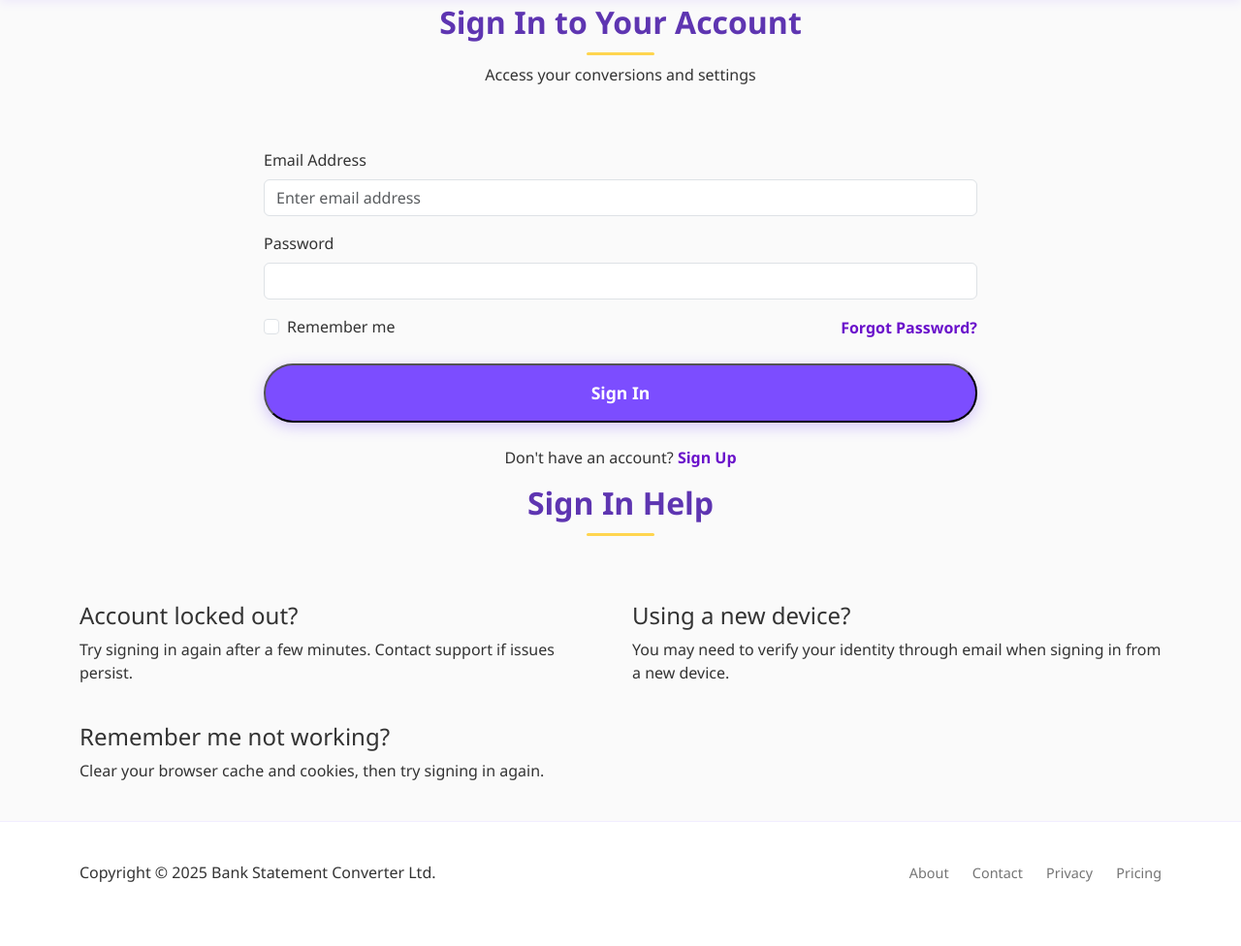
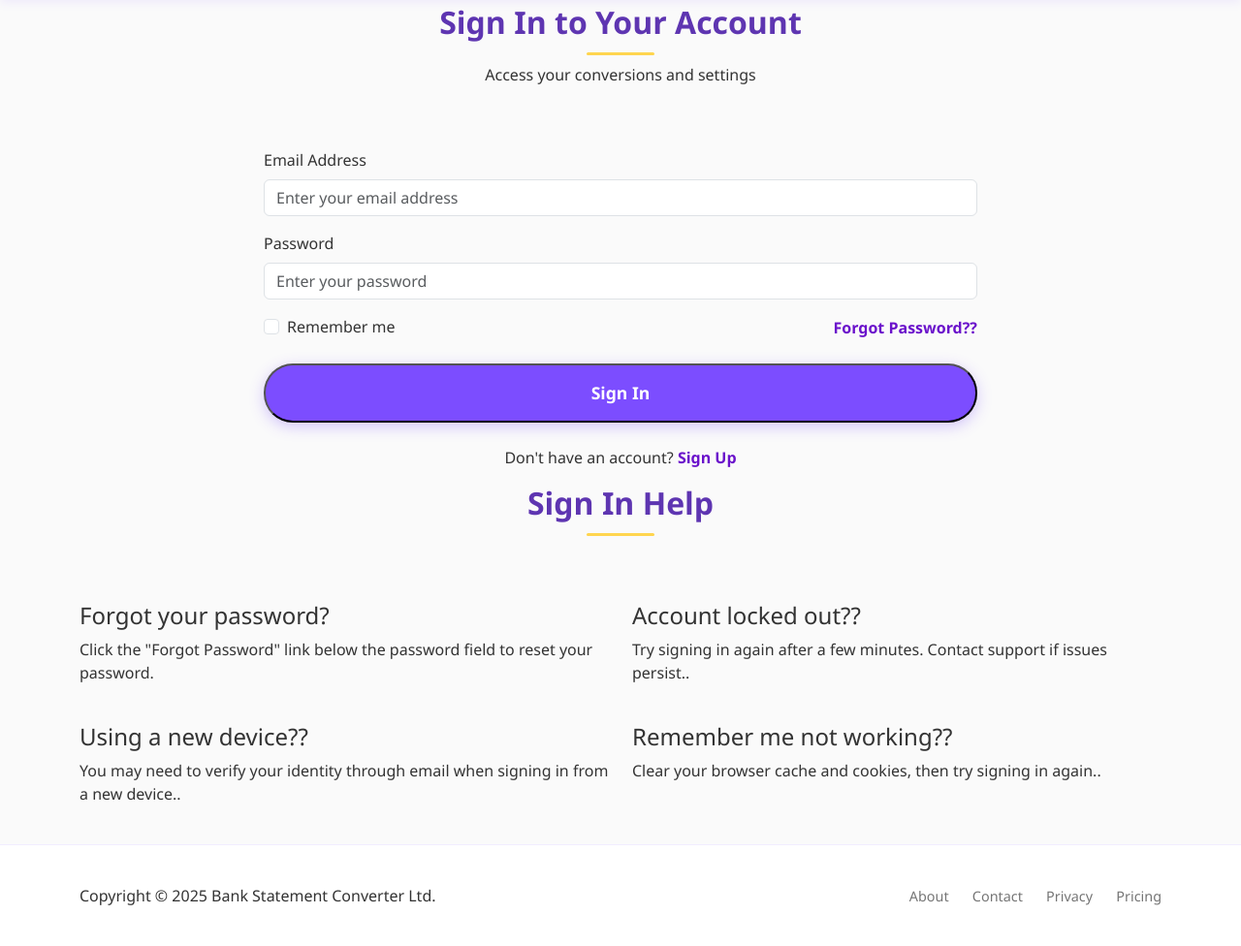
Before and after one commit to Zeecoworld/fimiff, a Flask app: page /login in a window 1280 px wide. Shown: the part 66-1042 px from the top of the page at 97% size. Before the commit the page ends 976 px from the top, so only its background shows below. Run offline with Flask 3, Linux system fonts and the light colour scheme; parts of the project's set-up code (start-up, migrations or seed data) failed here and were passed over; some libraries are stand-ins or nearby versions.

Commit message:
Update signin.html

```diff
--- a/templates/signin.html
+++ b/templates/signin.html
@@ -42,8 +42,8 @@
             <div class="col-md-8">
                 <div class="login-card">
                     <div class="section-title text-center mb-4">
-                        <h2>Sign In to Your Account</h2>
-                        <p>Access your conversions and settings</p>
+                        <h2>{{ text['title'] }}</h2>
+                        <p>{{ text['subtitle'] }}</p>
                     </div>
                     <form class="login-form" action="" method="post">
                         {{ form.hidden_tag() }}  <!-- CSRF protection -->
@@ -59,17 +59,18 @@
                         </div>
 
                         <div class="mb-3">
-                            <label for="email" class="form-label">Email Address</label>
+                            <label for="email" class="form-label">{{ text['email_label'] }}</label>
                             {{ form.email(class_='form-control',
-                                       placeholder='Enter email address') }}
+                                       placeholder='Enter your email address') }}
                             {% for error in form.email.errors %}
                             <span class="error">{{ error }}</span>
                             {% endfor %}
                         </div>
 
                         <div class="mb-3">
-                            <label for="password" class="form-label">Password</label>
-                            {{ form.password(class_='form-control') }}
+                            <label for="password" class="form-label">{{ text['password_label'] }}</label>
+                            {{ form.password(class_='form-control',
+                                           placeholder='Enter your password') }}
                             {% for error in form.password.errors %}
                             <span class="error">{{ error }}</span>
                             {% endfor %}
@@ -79,18 +80,18 @@
                             <div class="d-flex justify-content-between align-items-center">
                                 <div class="form-check">
                                     {{ form.remember_me(class_='form-check-input') }}
-                                    <label class="form-check-label" for="remember_me">Remember me</label>
+                                    <label class="form-check-label" for="remember_me">{{ text['remember_me'] }}</label>
                                 </div>
-                                <a href="#" class="login-link">Forgot Password?</a>
+                                <a href="#" class="login-link">{{ text['forgot_password'] }}?</a>
                             </div>
                         </div>
 
                         <div class="d-grid gap-2">
-                            <button type="submit" class="cta-button">Sign In</button>
+                            <button type="submit" class="cta-button">{{ text['sign_in_button'] }}</button>
                         </div>
                     </form>
                     <div class="text-center mt-4">
-                        <p>Don't have an account? <a href="{{ url_for('register') }}" class="login-link">Sign Up</a></p>
+                        <p>{{ text['no_account'] }} <a href="{{ url_for('register') }}" class="login-link">{{ text['sign_up'] }}</a></p>
                     </div>
                 </div>
             </div>
@@ -103,25 +104,31 @@
 <section class="faq-section">
     <div class="container">
         <div class="section-title">
-            <h2>Sign In Help</h2>
+            <h2>{{ text['help_title'] }}</h2>
         </div>
         <div class="row">
             <div class="col-md-6 mb-4">
                 <div class="faq-item">
-                    <h4>Account locked out?</h4>
-                    <p>Try signing in again after a few minutes. Contact support if issues persist.</p>
+                    <h4>Forgot your password?</h4>
+                    <p>Click the "Forgot Password" link below the password field to reset your password.</p>
                 </div>
             </div>
             <div class="col-md-6 mb-4">
                 <div class="faq-item">
-                    <h4>Using a new device?</h4>
-                    <p>You may need to verify your identity through email when signing in from a new device.</p>
+                    <h4>{{ text['account_locked'] }}?</h4>
+                    <p>{{ text['account_locked_description'] }}.</p>
                 </div>
             </div>
             <div class="col-md-6 mb-4">
                 <div class="faq-item">
-                    <h4>Remember me not working?</h4>
-                    <p>Clear your browser cache and cookies, then try signing in again.</p>
+                    <h4>{{ text['new_device'] }}?</h4>
+                    <p>{{ text['new_device_description'] }}.</p>
+                </div>
+            </div>
+            <div class="col-md-6 mb-4">
+                <div class="faq-item">
+                    <h4>{{ text['remember_me_issue'] }}?</h4>
+                    <p>{{ text['remember_me_description'] }}.</p>
                 </div>
             </div>
         </div>
```
